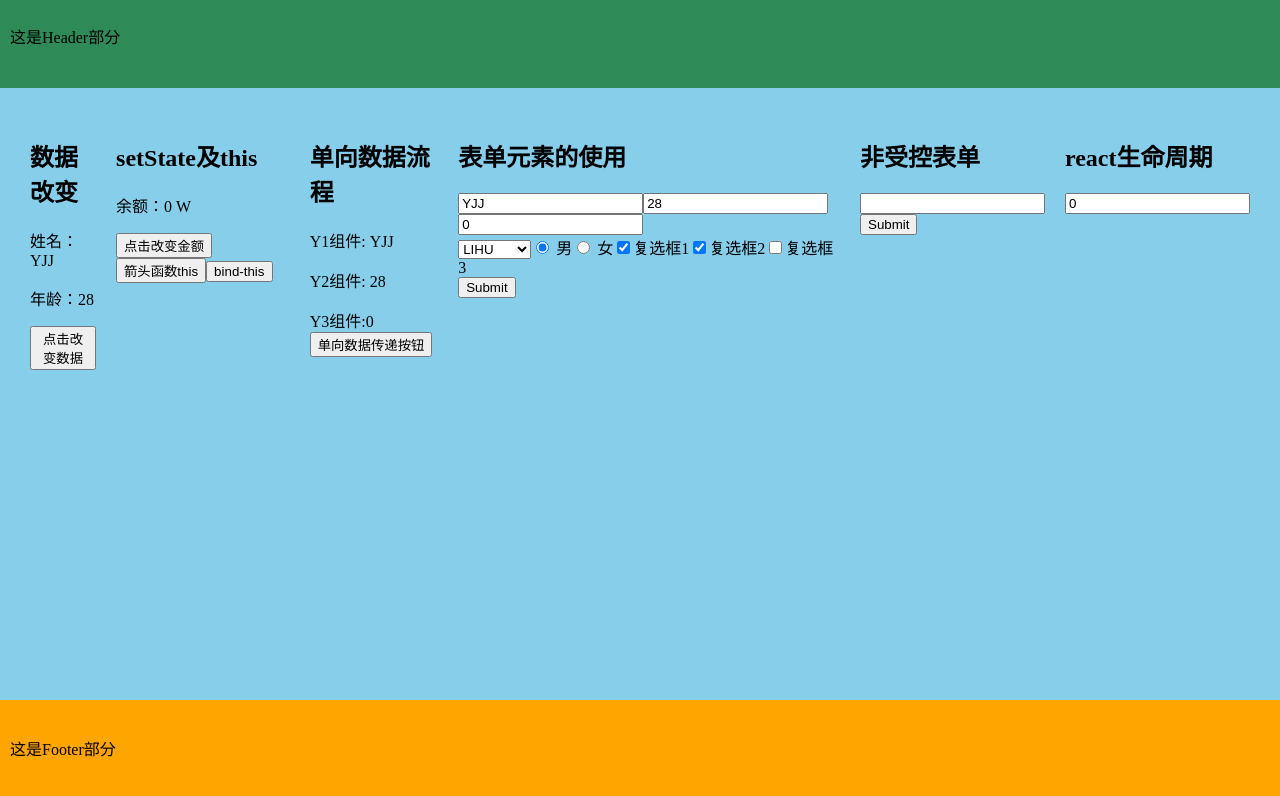
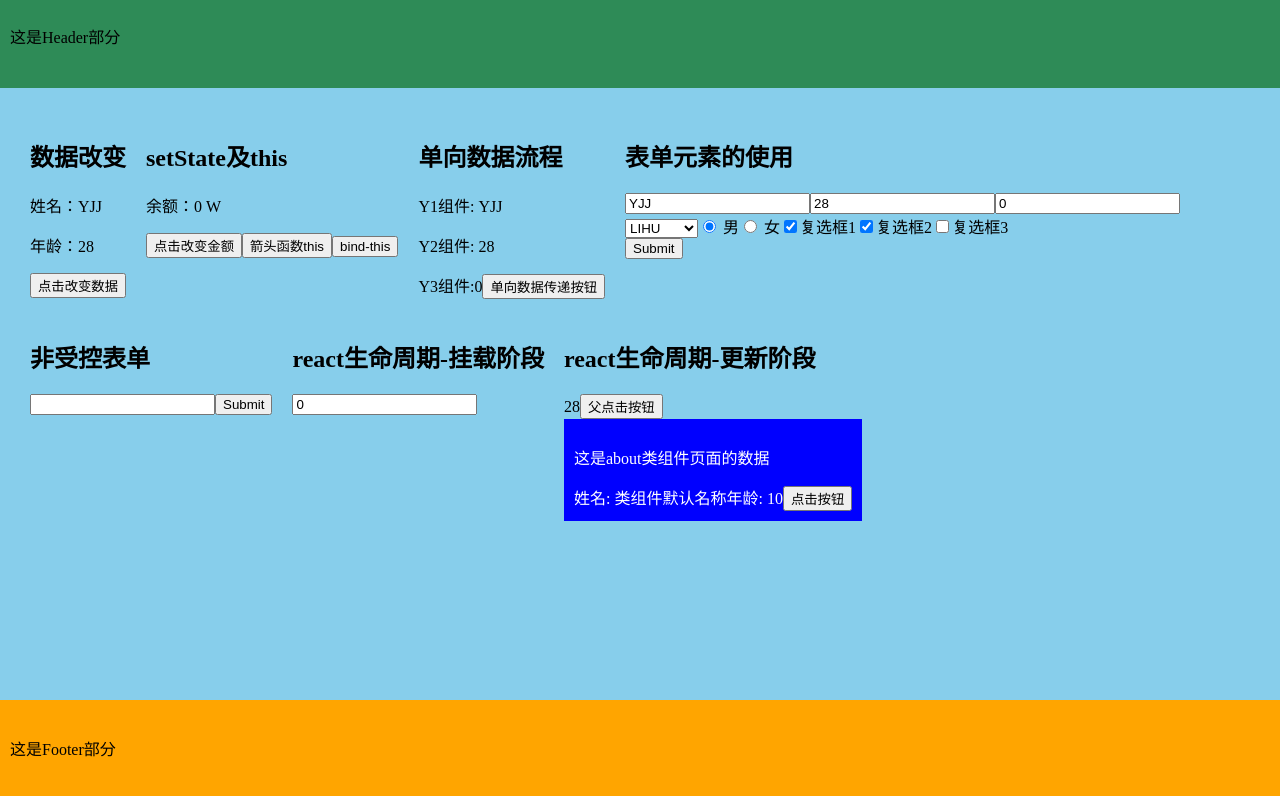
Before and after one commit to jiao-yangIT/react-pro, a React (Create React App) app: page / in a window 1280 px wide. Shown: the top 796 px of the page. Built offline with nearby package versions, Linux system fonts and the light colour scheme.

Commit message:
feat: 生命周期-更新组件

```diff
--- a/src/About.js
+++ b/src/About.js
@@ -1,12 +1,17 @@
-import React, { Component , Fragment} from "react";
+import React, { Component , Fragment, PureComponent} from "react";
 
-class About extends Component{
+class About extends PureComponent{
     static defaultProps = {
         name: '类组件默认名称',
-        age: 100
+        age: 10
+    }
+
+    state = {
+        age: 10
     }
     // 在类组件存在一个props属性，外部传递过来的数据可通过它来进行访问
     render() {
+        console.log('about render执行')
         const { name, age } = this.props
         return(
             // 以下三种方式均可实现
@@ -18,10 +23,19 @@ class About extends Component{
                     <span>姓名: {name}</span>
                     <span>年龄: {age}</span>
                     { this.props.children }
+                    <button onClick={()=> { this.setState({age: Number(this.state.age) + 5})}}>点击按钮</button>
                 </div>
             </>
         )
     }
+    //不建议子组件使用-shouldComponentUpdate，引用react中的
+    // shouldComponentUpdate(nextProps, nextState, nextContext) {
+    //     console.log('shouldComponentUpdate-about')
+    //     if (nextState.age === this.state.age) {
+    //         return false
+    //     }
+    //     return true
+    // }
 }
 
 export default About
--- a/src/components/Home.js
+++ b/src/components/Home.js
@@ -2,6 +2,7 @@ import React, { Component } from 'react';
 import Layout from "./Layout";
 import Y1 from './Y1'
 import Form from "./Form";
+import About from "../About";
 
 class Home extends Component {
 
@@ -111,7 +112,7 @@ class Home extends Component {
         return(
             <>
                 <Layout>
-                    <div  style={{display: 'flex'}}>
+                    <div  style={{display: 'flex',flexWrap: "wrap"}}>
                         <div>
                             {/*//类组件中默认存在一个state属性，是一个对象，可以用于保存当前组件的数据*/}
                             {/*//之后还可以通过setState方法来修改数据的值，最后修改后的状态会自动显示在DOM界面上*/}
@@ -185,8 +186,20 @@ class Home extends Component {
                                 render              解析JSX,在界面显示
                                 componentDidMount   组件挂在完成--发送网络请求；添加定时器；添加事件监听；获取DOM元素
                              */}
-                            <h2>react生命周期</h2>
+                            <h2>react生命周期-挂载阶段</h2>
                             <input value={this.state.money} readOnly/>
+                        </div>
+                        <div>
+                            {/*组件更新阶段-当数据更新之后，数据需要被重新渲染；外部传入的props以及自身管理的状态*/}
+                            {/*生命周期方法
+                                shouldComponentUpdate(nextProps, nextState)         组件是否更新
+                                    默认返回true；如果此方法返回的是false，则后续方法就不会再执行
+                                render              解析JSX,在界面显示；渲染DOM组件
+                                componentDidUpdate   组件更新完成后执行
+                             */}
+                            <h2>react生命周期-更新阶段</h2>
+                            {this.state.age}<button onClick={()=> { this.setState({age: this.state.age + 1})}}>父点击按钮</button>
+                            <About />
                         </div>
                     </div>
                 </Layout>
```
